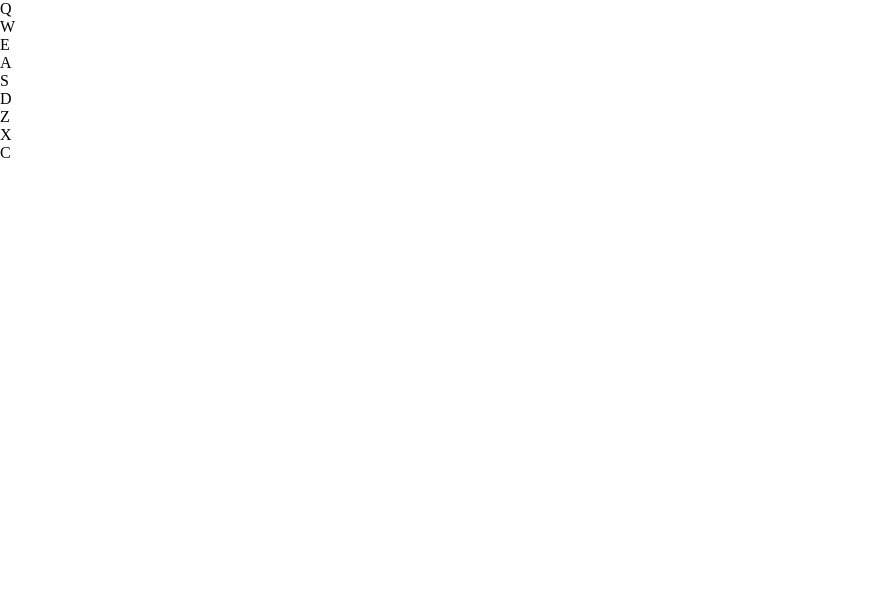
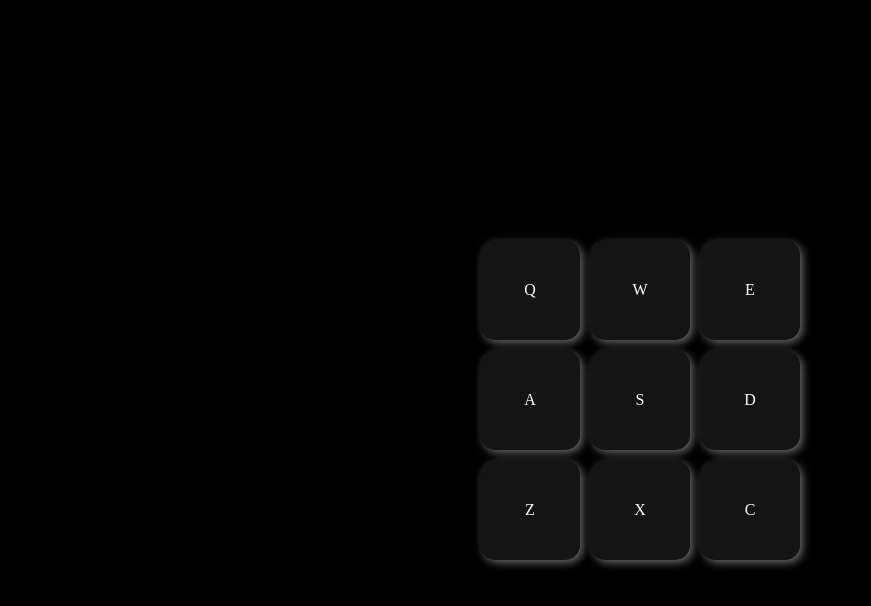
Before and after one commit to mart-anthony-stark/react-drum-machine, a React (Create React App) app: page / in a window 1280 px wide. Shown: the top 606 px of the page, without its empty margins (0-871 px from the left). Built offline with nearby package versions, Linux system fonts and the light colour scheme.

Commit message:
2 files modified

```diff
--- a/src/App.js
+++ b/src/App.js
@@ -63,7 +63,7 @@ export default function App() {
   const [setA, toggleSet] = useState(bankOne);
   useEffect(() => toggleSet(bankOne), []);
   return (
-    <div>
+    <div className="container">
       <div id="drum-machine">
         <div id="display">
           {setA.map((pad) => (
--- a/src/style.css
+++ b/src/style.css
@@ -7,4 +7,23 @@
   min-height: 100vh;
   display: grid;
   place-items: center;
+  background: #000;
 }
+#drum-machine #display {
+  max-width: 500px;
+  display: grid;
+  gap: 10px;
+  grid-template-columns: repeat(3, 100px);
+}
+.drum-pad {
+  background: rgba(105, 101, 101, 0.2);
+  padding: 10px;
+  height: 100px;
+  border-radius: 15px;
+  display: flex;
+  justify-content: center;
+  align-items: center;
+  cursor: pointer;
+  color: #fff;
+  box-shadow: 3px 3px 8px rgba(255,255,255,0.4);
+}
```
